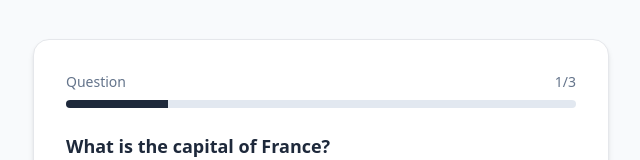
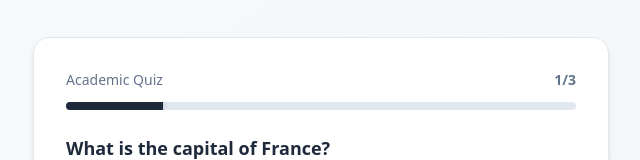
Before and after one commit to phoenix-21/uog-quiz-prep, a Next.js app: page / in a window 1280 px wide. Both pictures are taken after a click on the button "Start Quiz". Shown: the part 154-314 px from the top of the page, without its empty margins (319-959 px from the left). Built offline with nearby package versions, Linux system fonts and the light colour scheme.

Commit message:
Update page.js

```diff
--- a/app/page.js
+++ b/app/page.js
@@ -5,7 +5,7 @@ import QUESTIONS from "../data/questions.json";
 const TIME_PER_QUESTION = 10;
 
 export default function QuizPage() {
-  const [started, setStarted] = useState(false); // 🔥 NEW
+  const [started, setStarted] = useState(false);
   const [current, setCurrent] = useState(0);
   const [time, setTime] = useState(TIME_PER_QUESTION);
   const [answers, setAnswers] = useState([]);
@@ -13,7 +13,7 @@ export default function QuizPage() {
   const total = QUESTIONS.length;
   const q = QUESTIONS[current];
 
-  // Timer only runs AFTER quiz starts
+  // Timer (runs only after start)
   useEffect(() => {
     if (!started) return;
 
@@ -79,26 +79,30 @@ export default function QuizPage() {
 
   // 🟢 QUIZ SCREEN
   return (
-    <div className="min-h-screen flex items-center justify-center px-4 bg-slate-50">
+    <div className="min-h-screen flex items-center justify-center px-4 bg-gradient-to-br from-slate-50 to-slate-100">
 
       <div className="w-full max-w-xl bg-white p-8 rounded-2xl shadow-md border fade-in">
 
         {/* Header */}
-        <div className="flex justify-between text-sm text-slate-500 mb-2">
-          <span>Question</span>
-          <span>{current + 1}/{total}</span>
+        <div className="flex justify-between items-center mb-3 text-sm text-slate-500">
+          <span className="font-medium">Academic Quiz</span>
+          <span className="font-semibold">{current + 1}/{total}</span>
         </div>
 
-        {/* Timer */}
+        {/* ✅ FIXED TIMER BAR (original smooth behavior) */}
         <div className="w-full h-2 bg-slate-200 rounded overflow-hidden mb-6">
           <div
-            className="h-full bg-slate-800 transition-all duration-1000 linear"
-            style={{ width: `${progress}%` }}
+            className="h-full bg-slate-800"
+            style={{
+              width: `${progress}%`,
+              transition: "width 1s linear",
+              boxShadow: "0 0 6px rgba(0,0,0,0.2)"
+            }}
           />
         </div>
 
         {/* Question */}
-        <h2 className="text-lg font-semibold mb-6 text-slate-800">
+        <h2 className="text-lg font-semibold mb-6 text-slate-800 fade-in">
           {q.question}
         </h2>
 
@@ -108,7 +112,7 @@ export default function QuizPage() {
             <button
               key={index}
               onClick={() => nextQuestion(opt)}
-              className="w-full text-left px-4 py-3 border rounded-lg hover:bg-slate-800 hover:text-white transition"
+              className="w-full text-left px-4 py-3 border border-slate-200 rounded-lg bg-white hover:bg-slate-800 hover:text-white transition transform hover:-translate-y-1"
             >
               {opt}
             </button>
```
